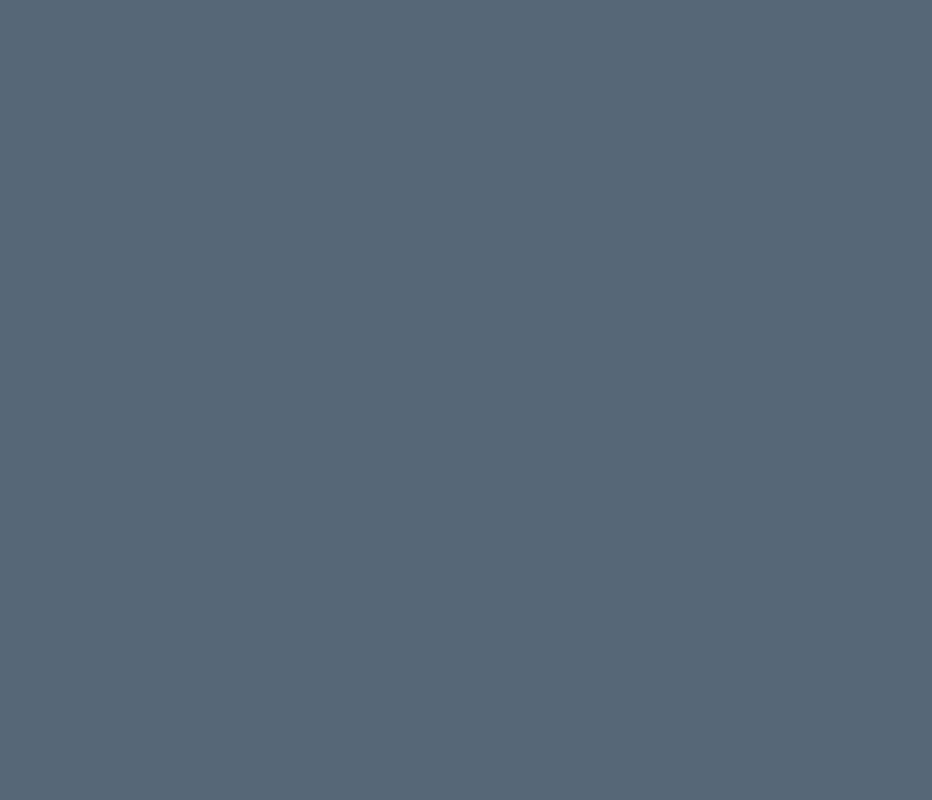
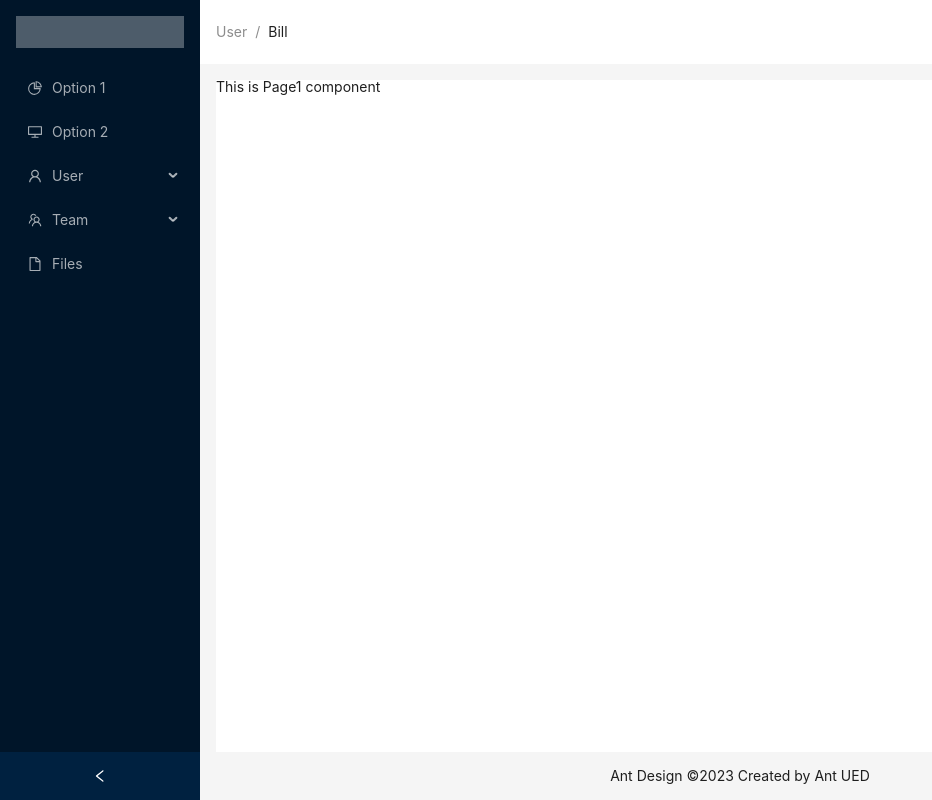
Before and after one commit to jaaasonwu/react-management, a React (Vite) app: page /page1 in a window 1280 px wide. Before the commit this address had no page. Shown: the whole page, without its empty margins (0-932 px from the left). Built offline with nearby package versions, Linux system fonts and the light colour scheme.

Commit message:
Enable navigation using side bar menu. Define 2 pages for testing out the navigation.

```diff
--- a/src/App.tsx
+++ b/src/App.tsx
@@ -5,13 +5,12 @@
 // import {WechatOutlined} from "@ant-design/icons";
 
 // component method:
-import { Outlet, Link } from "react-router-dom";
+import { Outlet } from "react-router-dom";
 // Array method:
 // import { useRoutes, Link } from "react-router-dom";
 // import router from "@/router/index_component.tsx";
 
 function App() {
-    console.log("Test");
 
     // const buttonHandler = (event: React.MouseEvent<HTMLButtonElement>) => {
     //     event.preventDefault();
@@ -28,8 +27,6 @@ function App() {
     return (
         <>
             <div className={"App"}>
-                <Link to={"/home"}>Home</Link> |
-                <Link to={"/about"}>About</Link>
                 {/* component method: */}
                 <Outlet/>
                 {/* array method: */}
--- a/src/assets/styles/global.scss
+++ b/src/assets/styles/global.scss
@@ -1,11 +1,16 @@
-$color: #567;
+$color: #fff;
+
+
 body {
   background-color: $color;
-  // 禁止选中文字
-  user-select: none;
 }
 
-img {
-  // 禁止拖动图片
-  -webkit-user-drag: none;
+.logo {
+  height: 32px;
+  margin: 16px;
+  background: rgba(255, 255, 255, 0.3);
 }
+
+.site-layout-background {
+  background: #ffffff;
+}
--- a/src/router/index_component.tsx
+++ b/src/router/index_component.tsx
@@ -1,8 +1,10 @@
-import App from "../App.tsx"
-import Home from "@/views/Home.tsx"
-import About from "@/views/About.tsx"
+// import App from "../App.tsx";
+import Home from "@/views/Home.tsx";
 import {BrowserRouter, Routes, Route, Navigate} from "react-router-dom";
-import React from "react";
+import React, {lazy} from "react";
+
+const Page1 = lazy(() => import("../views/Page1.tsx"));
+const Page2 = lazy(() => import("../views/Page2.tsx"));
 
 const lazyLoadingComponent = (comp: JSX.Element) => (
     <React.Suspense fallback={<div>Loading...</div>}>
@@ -12,11 +14,16 @@ const lazyLoadingComponent = (comp: JSX.Element) => (
 const baseRouter = () => (
     <BrowserRouter>
         <Routes>
-            <Route path={"/"} element={<App/>}>
+            <Route path={"/"} element={<Navigate to={"/page1"}/>}>
                 /* Redirect to /home when visiting / */
-                <Route path={"/"} element={<Navigate to={"/home"}/>}></Route>
-                <Route path={"/home"} element={<Home/>}></Route>
-                <Route path={"/about"} element={lazyLoadingComponent(<About/>)}></Route>
+            {/*    /!*<Route path={"/"} element={<Navigate to={"/home"}/>}></Route>*!/*/}
+            {/*    <Route path={"/home"} element={<Home/>}></Route>*/}
+            {/*    <Route path={"/about"} element={lazyLoadingComponent(<About/>)}></Route>*/}
+
+            </Route>
+            <Route path={"/"} element={<Home/>}>
+                <Route path={"/page1"} element={lazyLoadingComponent(<Page1/>)}></Route>
+                <Route path={"/page2"} element={lazyLoadingComponent(<Page2/>)}></Route>
             </Route>
         </Routes>
     </BrowserRouter>
--- a/src/views/Home.tsx
+++ b/src/views/Home.tsx
@@ -1,4 +1,5 @@
 import React, { useState } from 'react';
+import {Outlet, useNavigate} from "react-router-dom";
 import {
     DesktopOutlined,
     FileOutlined,
@@ -28,8 +29,8 @@ function getItem(
 }
 
 const items: MenuItem[] = [
-    getItem('Option 1', '1', <PieChartOutlined />),
-    getItem('Option 2', '2', <DesktopOutlined />),
+    getItem('Option 1', '/page1', <PieChartOutlined />),
+    getItem('Option 2', '/page2', <DesktopOutlined />),
     getItem('User', 'sub1', <UserOutlined />, [
         getItem('Tom', '3'),
         getItem('Bill', '4'),
@@ -44,25 +45,31 @@ const HomeView: React.FC = () => {
     const {
         token: { colorBgContainer },
     } = theme.useToken();
+    const navigateTo = useNavigate();
 
+    const menuClick = (e: { key: string }) => {
+        console.log("Clicked: ", e.key);
+
+        // programmatic navigation
+        navigateTo(e.key);
+    }
     return (
         <Layout style={{ minHeight: '100vh' }}>
             <Sider collapsible collapsed={collapsed} onCollapse={(value) => setCollapsed(value)}>
-                <div className="demo-logo-vertical" />
-                <Menu theme="dark" defaultSelectedKeys={['1']} mode="inline" items={items} />
+                <div className="logo" />
+                <Menu theme="dark" defaultSelectedKeys={['1']} mode="inline" items={items} onClick={menuClick}/>
             </Sider>
             <Layout>
-                <Header style={{ padding: 0, background: colorBgContainer }} />
-                <Content style={{ margin: '0 16px' }}>
-                    <Breadcrumb style={{ margin: '16px 0' }}>
+                <Header style={{ paddingLeft: '16px', background: colorBgContainer }} >
+                    <Breadcrumb style={{ lineHeight: '64px' }}>
                         <Breadcrumb.Item>User</Breadcrumb.Item>
                         <Breadcrumb.Item>Bill</Breadcrumb.Item>
                     </Breadcrumb>
-                    <div style={{ padding: 24, minHeight: 360, background: colorBgContainer }}>
-                        Bill is a cat.
-                    </div>
+                </Header>
+                <Content style={{ margin: '16px 16px 0' }} className={"site-layout-background"}>
+                    <Outlet/>
                 </Content>
-                <Footer style={{ textAlign: 'center' }}>Ant Design ©2023 Created by Ant UED</Footer>
+                <Footer style={{ textAlign: 'center', padding:0, lineHeight:'48px' }}>Ant Design ©2023 Created by Ant UED</Footer>
             </Layout>
         </Layout>
     );
--- /dev/null
+++ b/src/views/Page1.tsx
@@ -0,0 +1,9 @@
+const View = () => {
+    return (
+        <div className={"page1"}>
+            <p>This is Page1 component</p>
+        </div>
+    )
+}
+
+export default View;
--- /dev/null
+++ b/src/views/Page2.tsx
@@ -0,0 +1,9 @@
+const View = () => {
+    return (
+        <div className={"page2"}>
+            <p>This is Page2 component</p>
+        </div>
+    )
+}
+
+export default View;
```
